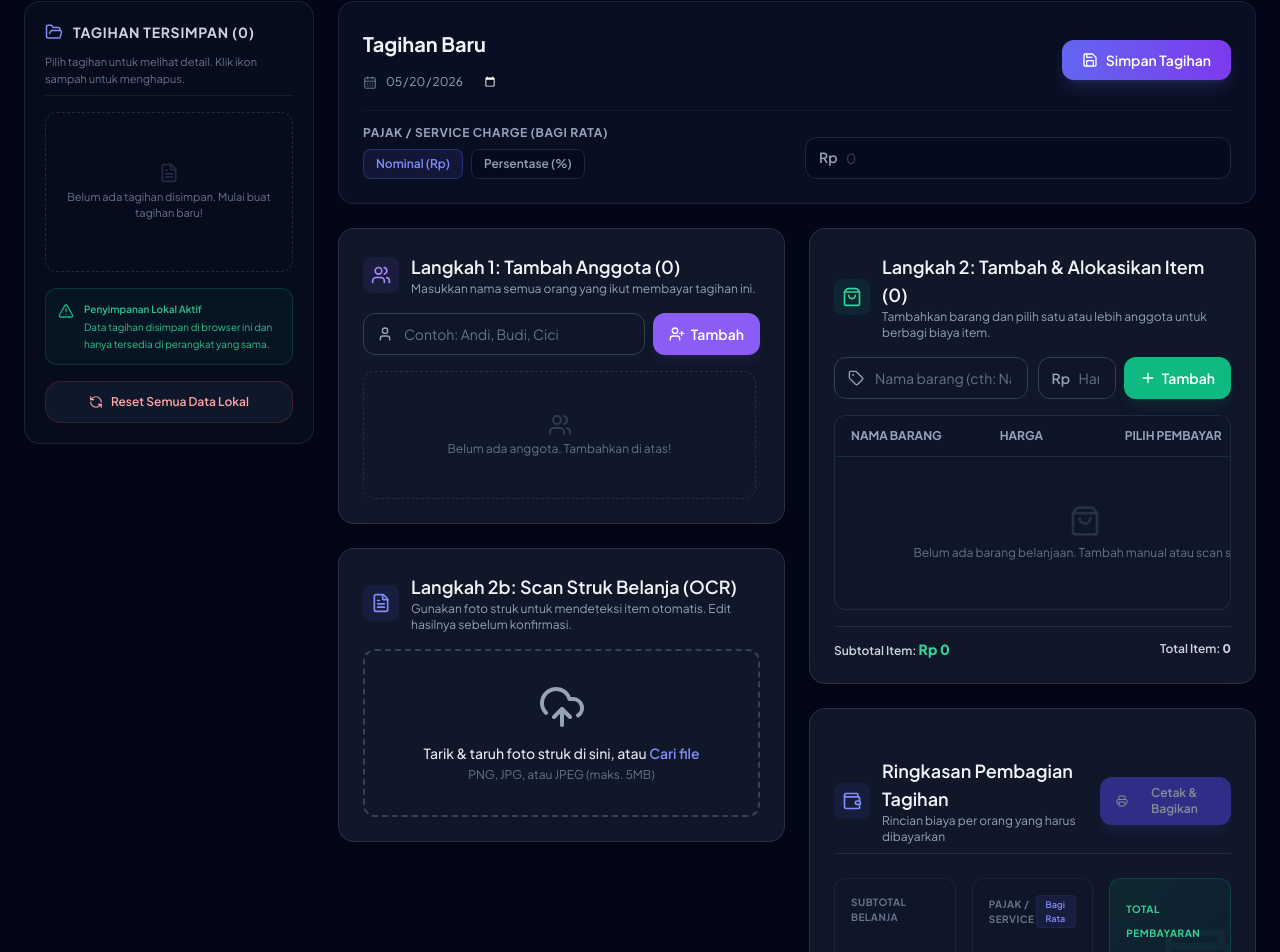
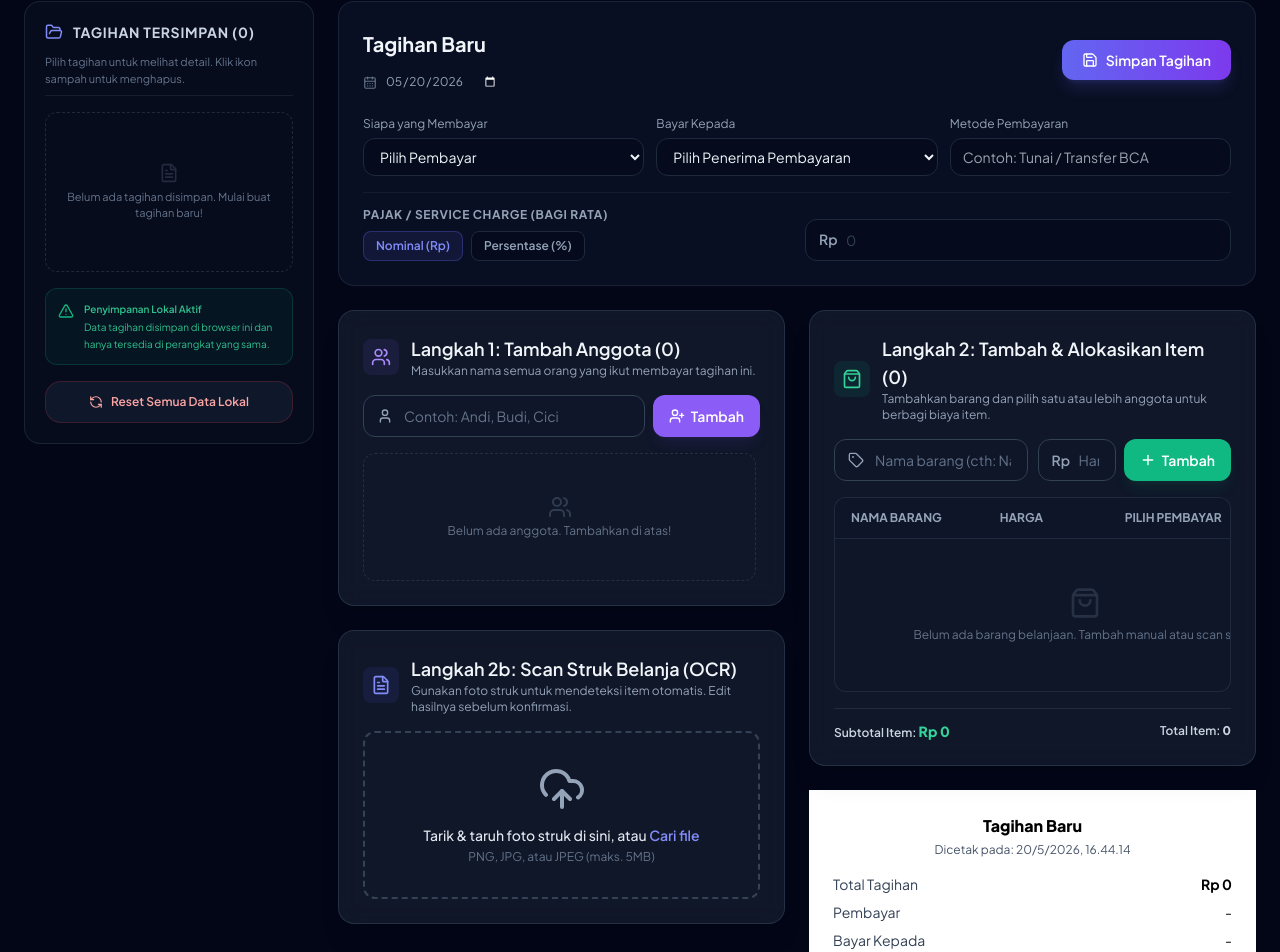
Before and after one commit to KIRRUU0/SplitBillPro, a React (Vite) app: page / in a window 1280 px wide. Shown: the part 324-1276 px from the top of the page. Built offline with nearby package versions, Linux system fonts and the light colour scheme.

Commit message:
update: perbaikan pada App.tsx

```diff
--- a/src/App.tsx
+++ b/src/App.tsx
@@ -42,6 +42,10 @@ function App() {
   const [totalTax, setTotalTax] = useState<number>(0);
   const [members, setMembers] = useState<Member[]>([]);
   const [items, setItems] = useState<BillItem[]>([]);
+  // Payment routing state
+  const [payerId, setPayerId] = useState<string>('');
+  const [payeeId, setPayeeId] = useState<string>('');
+  const [paymentMethod, setPaymentMethod] = useState<string>('');
 
   // States Management Data & UI
   const [savedBills, setSavedBills] = useState<Bill[]>([]);
@@ -448,6 +452,8 @@ localStorage.setItem(LOCAL_STORAGE_BILLS_KEY, JSON.stringify(updatedBills));
                 <span className="animate-spin rounded-full h-5 w-5 border-b-2 border-indigo-400" />
                 <span className="text-xs">Memuat data...</span>
               </div>
+
+
             ) : savedBills.length === 0 ? (
               <div className="h-40 flex flex-col items-center justify-center text-slate-500 text-center border border-dashed border-slate-800 rounded-xl p-4">
                 <FileText size={20} className="mb-1.5 opacity-30" />
@@ -549,6 +555,48 @@ localStorage.setItem(LOCAL_STORAGE_BILLS_KEY, JSON.stringify(updatedBills));
                   <span>Simpan Tagihan</span>
                 </button>
 
+              </div>
+            </div>
+
+            {/* Payment Routing: Who pays, to whom, method */}
+            <div className="no-print grid grid-cols-1 md:grid-cols-3 gap-3 mt-3">
+              <div>
+                <label className="text-xs text-slate-400">Siapa yang Membayar</label>
+                <select
+                  value={payerId}
+                  onChange={(e) => setPayerId(e.target.value)}
+                  className="w-full mt-1 bg-slate-950/40 border border-slate-800 rounded-xl px-3 py-2 text-sm text-slate-100"
+                >
+                  <option value="">Pilih Pembayar</option>
+                  {members.map(m => (
+                    <option key={m.id} value={m.id}>{m.name}</option>
+                  ))}
+                </select>
+              </div>
+
+              <div>
+                <label className="text-xs text-slate-400">Bayar Kepada</label>
+                <select
+                  value={payeeId}
+                  onChange={(e) => setPayeeId(e.target.value)}
+                  className="w-full mt-1 bg-slate-950/40 border border-slate-800 rounded-xl px-3 py-2 text-sm text-slate-100"
+                >
+                  <option value="">Pilih Penerima Pembayaran</option>
+                  {members.map(m => (
+                    <option key={m.id} value={m.id}>{m.name}</option>
+                  ))}
+                </select>
+              </div>
+
+              <div>
+                <label className="text-xs text-slate-400">Metode Pembayaran</label>
+                <input
+                  type="text"
+                  placeholder="Contoh: Tunai / Transfer BCA"
+                  value={paymentMethod}
+                  onChange={(e) => setPaymentMethod(e.target.value)}
+                  className="w-full mt-1 bg-slate-950/40 border border-slate-800 rounded-xl px-3 py-2 text-sm text-slate-100"
+                />
               </div>
             </div>
 
@@ -663,6 +711,10 @@ localStorage.setItem(LOCAL_STORAGE_BILLS_KEY, JSON.stringify(updatedBills));
                   items={items}
                   totalTax={totalTax}
                   billTitle={billTitle}
+                  payerId={payerId}
+                  payeeId={payeeId}
+                  paymentMethod={paymentMethod}
+                  printMode={true}
                 />
               </div>
             </div>
@@ -746,6 +798,10 @@ localStorage.setItem(LOCAL_STORAGE_BILLS_KEY, JSON.stringify(updatedBills));
           items={items}
           totalTax={totalTax}
           billTitle={billTitle}
+          payerId={payerId}
+          payeeId={payeeId}
+          paymentMethod={paymentMethod}
+          printMode={true}
         />
       </div>
     </div>
--- a/src/components/PaymentSummary.tsx
+++ b/src/components/PaymentSummary.tsx
@@ -8,13 +8,21 @@ interface PaymentSummaryProps {
   items: BillItem[];
   totalTax: number;
   billTitle: string;
+  payerId?: string;
+  payeeId?: string;
+  paymentMethod?: string;
+  printMode?: boolean; // when true show compact print output
 }
 
 export const PaymentSummary: React.FC<PaymentSummaryProps> = ({
   members,
   items,
   totalTax,
-  billTitle
+  billTitle,
+  payerId,
+  payeeId,
+  paymentMethod,
+  printMode = false
 }) => {
   const [expandedMembers, setExpandedMembers] = useState<Record<string, boolean>>({});
 
@@ -45,6 +53,44 @@ export const PaymentSummary: React.FC<PaymentSummaryProps> = ({
   const totalItemsPrice = items.reduce((acc, curr) => acc + curr.price, 0);
   // Total Keseluruhan Tagihan = Subtotal Item + Pajak Global
   const grandTotalBill = totalItemsPrice + totalTax;
+  const payer = members.find(m => m.id === payerId);
+  const payee = members.find(m => m.id === payeeId);
+
+  // If printMode is enabled, render a compact print sheet without per-person breakdown
+  if (printMode) {
+    return (
+      <div className="bg-white text-black p-6 rounded-none w-full">
+        <div className="text-center mb-4">
+          <h2 className="text-base font-extrabold">{billTitle || 'Rincian Tagihan'}</h2>
+          <p className="text-xs text-slate-600 mt-1">Dicetak pada: {new Date().toLocaleString('id-ID')}</p>
+        </div>
+
+        <div className="mt-4 text-sm space-y-2">
+          <div className="flex justify-between">
+            <span className="text-slate-700">Total Tagihan</span>
+            <strong>{formatRupiah(grandTotalBill)}</strong>
+          </div>
+
+          <div className="flex justify-between">
+            <span className="text-slate-700">Pembayar</span>
+            <span>{payer ? payer.name : '-'}</span>
+          </div>
+
+          <div className="flex justify-between">
+            <span className="text-slate-700">Bayar Kepada</span>
+            <span>{payee ? payee.name : '-'}</span>
+          </div>
+
+          <div className="flex justify-between">
+            <span className="text-slate-700">Metode</span>
+            <span>{paymentMethod || '-'}</span>
+          </div>
+        </div>
+
+        <div className="mt-8 text-center text-xs text-slate-500">-- Hanya ringkasan pembayaran --</div>
+      </div>
+    );
+  }
 
   return (
     <div className="bg-slate-800/50 backdrop-blur-md rounded-2xl p-6 border border-slate-700/60 shadow-xl space-y-6">
```
